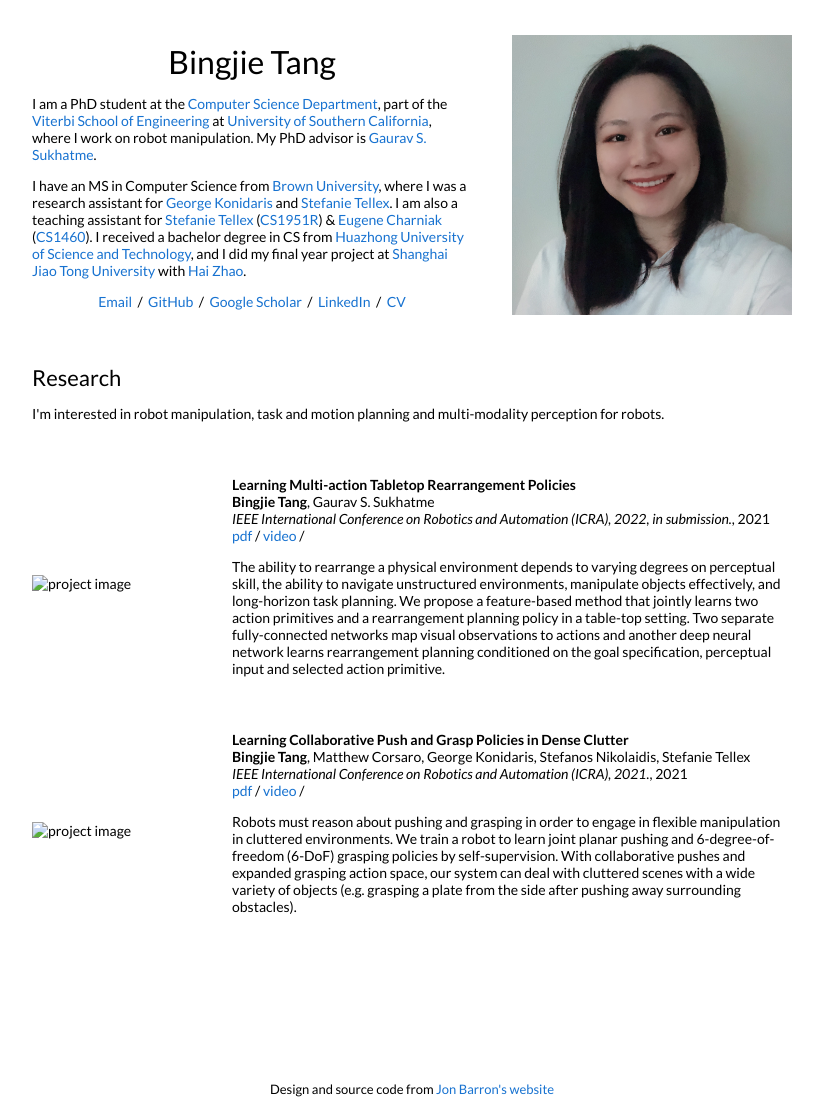
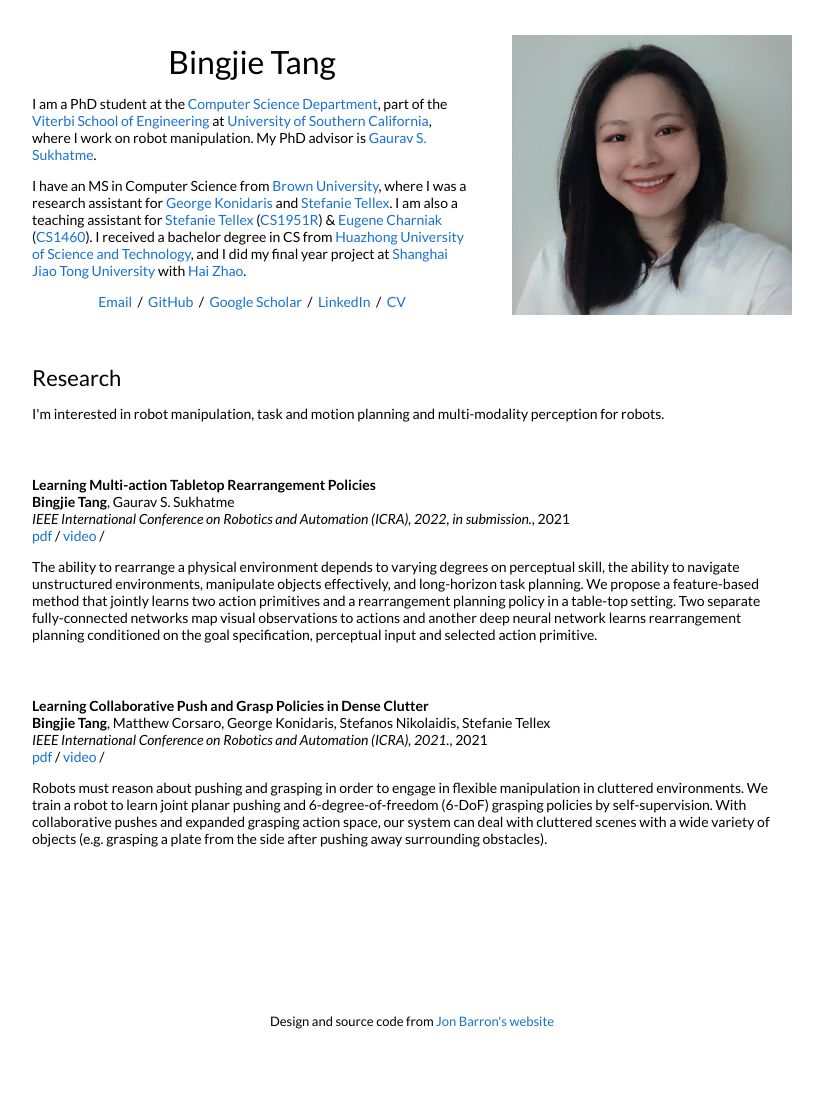
Before and after one commit to bingjietang718/bingjietang718.github.io, a Jekyll site: the page built from _posts/2021-09-13-rearrange.markdown, in a window 1280 px wide. Shown: the whole page, without its empty margins (228-1051 px from the left). Built offline with Jekyll 4.4.1, drawn with Linux system fonts in a browser that asks for light colours; after the commit the page ends 1050 px from its top, so only the background shows below that.

Commit message:
remove img

```diff
--- a/_layouts/default.html
+++ b/_layouts/default.html
@@ -62,9 +62,9 @@
           {% for cat in post.categories %}
           {% if cat == 'research' %}
           <tr>
-            <td style="padding:2.5%;width:25%;vertical-align:middle;min-width:120px">
+            <!-- <td style="padding:2.5%;width:25%;vertical-align:middle;min-width:120px">
               <img src="/tn{{post.image}}" alt="project image" style="width:auto; height:auto; max-width:100%;" />
-            </td>
+            </td> -->
             <td style="padding:2.5%;width:75%;vertical-align:middle">
               <h3>{{post.title}}</h3>
               <br>
```
